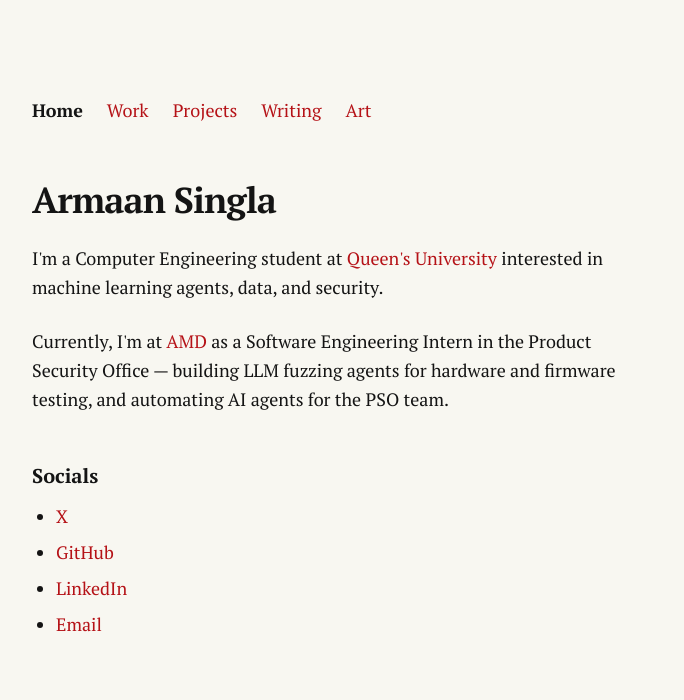
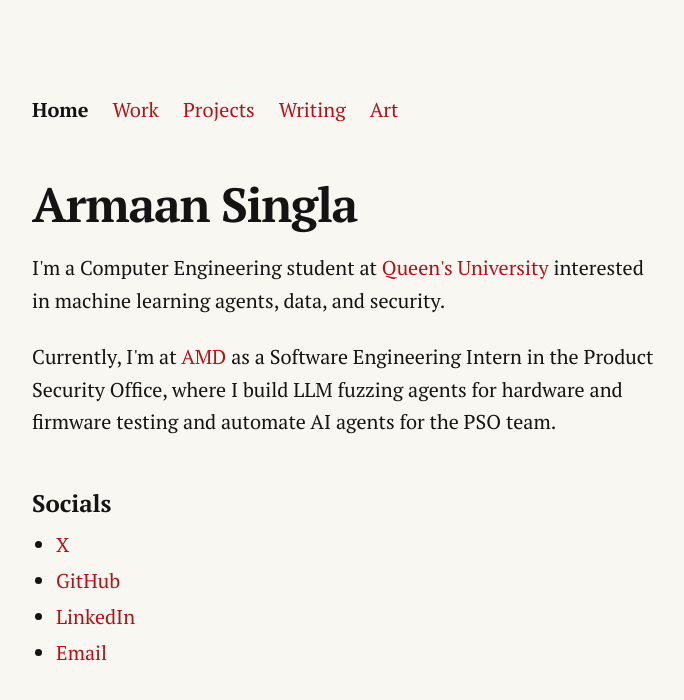
Before and after one commit to armaansingla14/personal-website, a React (Vite) app in the folder armaan-singla-portfolio-main/: page / in a window 1280 px wide. Shown: the top 700 px of the page, without its empty margins (296-980 px from the left). Built offline with nearby package versions, Linux system fonts and the light colour scheme.

Commit message:
Increase type scale, add Work logos, refine copy
Bump nav/heading/body sizes for readability; add company logo column
to Work entries; update AMD and Smith blurbs; remove em dashes on Home
and Projects.

```diff
--- a/armaan-singla-portfolio-main/src/components/Nav.tsx
+++ b/armaan-singla-portfolio-main/src/components/Nav.tsx
@@ -10,7 +10,7 @@ const links = [
 
 const Nav = () => {
   return (
-    <nav className="flex flex-wrap gap-x-6 gap-y-2 mb-14 text-lg">
+    <nav className="flex flex-wrap gap-x-6 gap-y-2 mb-14 text-xl">
       {links.map((l) => (
         <NavLink
           key={l.to}
--- a/armaan-singla-portfolio-main/src/pages/Art.tsx
+++ b/armaan-singla-portfolio-main/src/pages/Art.tsx
@@ -1,8 +1,8 @@
 const Art = () => {
   return (
     <div>
-      <h1 className="text-4xl font-bold tracking-tight mb-6">Art</h1>
-      <p className="text-lg text-muted-foreground">Coming soon.</p>
+      <h1 className="text-5xl font-bold tracking-tight mb-6">Art</h1>
+      <p className="text-xl text-muted-foreground">Coming soon.</p>
     </div>
   );
 };
--- a/armaan-singla-portfolio-main/src/pages/Home.tsx
+++ b/armaan-singla-portfolio-main/src/pages/Home.tsx
@@ -8,9 +8,9 @@ const socials = [
 const Home = () => {
   return (
     <div className="space-y-6">
-      <h1 className="text-4xl font-bold tracking-tight">Armaan Singla</h1>
+      <h1 className="text-5xl font-bold tracking-tight">Armaan Singla</h1>
 
-      <p className="text-lg leading-relaxed">
+      <p className="text-xl leading-relaxed">
         I'm a Computer Engineering student at{" "}
         <a
           href="https://www.queensu.ca/"
@@ -23,7 +23,7 @@ const Home = () => {
         interested in machine learning agents, data, and security.
       </p>
 
-      <p className="text-lg leading-relaxed">
+      <p className="text-xl leading-relaxed">
         Currently, I'm at{" "}
         <a
           href="https://www.amd.com/"
@@ -33,14 +33,14 @@ const Home = () => {
         >
           AMD
         </a>{" "}
-        as a Software Engineering Intern in the Product Security Office —
-        building LLM fuzzing agents for hardware and firmware testing, and
-        automating AI agents for the PSO team.
+        as a Software Engineering Intern in the Product Security Office, where I
+        build LLM fuzzing agents for hardware and firmware testing and automate
+        AI agents for the PSO team.
       </p>
 
       <div className="pt-6">
-        <h2 className="text-xl font-bold mb-3">Socials</h2>
-        <ul className="space-y-2 text-lg list-disc pl-6">
+        <h2 className="text-2xl font-bold mb-3">Socials</h2>
+        <ul className="space-y-2 text-xl list-disc pl-6">
           {socials.map((s) => (
             <li key={s.label}>
               <a
--- a/armaan-singla-portfolio-main/src/pages/NotFound.tsx
+++ b/armaan-singla-portfolio-main/src/pages/NotFound.tsx
@@ -3,9 +3,9 @@ import { Link } from "react-router-dom";
 const NotFound = () => {
   return (
     <div>
-      <h1 className="text-4xl font-bold tracking-tight mb-6">404</h1>
-      <p className="text-lg mb-4">This page doesn't exist.</p>
-      <Link to="/" className="link text-lg">
+      <h1 className="text-5xl font-bold tracking-tight mb-6">404</h1>
+      <p className="text-xl mb-4">This page doesn't exist.</p>
+      <Link to="/" className="link text-xl">
         Back home
       </Link>
     </div>
--- a/armaan-singla-portfolio-main/src/pages/Projects.tsx
+++ b/armaan-singla-portfolio-main/src/pages/Projects.tsx
@@ -3,7 +3,7 @@ const projects = [
     title: "Ordinum",
     href: "https://ordinum.org/",
     description:
-      "AI governance and observability platform for auditing, replaying, and controlling AI decisions in production — capturing prompts, outputs, tool calls, and execution context as replayable, audit-ready timelines.",
+      "AI governance and observability platform for auditing, replaying, and controlling AI decisions in production, capturing prompts, outputs, tool calls, and execution context as replayable, audit-ready timelines.",
   },
   {
     title: "Veritas",
@@ -15,7 +15,7 @@ const projects = [
     title: "PR Pilot",
     href: "https://github.com/armaansingla14/pr-pilot",
     description:
-      "Full-stack ML app predicting pull-request risk with a RandomForest — 0.84 AUC and 6 ms inference latency, with automated CI/CD.",
+      "Full-stack ML app predicting pull-request risk with a RandomForest, reaching 0.84 AUC and 6 ms inference latency, with automated CI/CD.",
   },
   {
     title: "Landlord Review App",
@@ -47,7 +47,7 @@ const projects = [
       "Computer-vision system for autonomous robot detection using custom-trained and optimized YOLOv5.",
   },
   {
-    title: "Walking–Running Classifier",
+    title: "Walking-Running Classifier",
     href: "https://github.com/armaansingla14/Walking-Running-292",
     description:
       "ML project classifying human motion from smartphone accelerometer data, with a PyQt5 desktop application.",
@@ -63,12 +63,12 @@ const projects = [
 const Projects = () => {
   return (
     <div>
-      <h1 className="text-4xl font-bold tracking-tight mb-10">Projects</h1>
+      <h1 className="text-5xl font-bold tracking-tight mb-10">Projects</h1>
 
       <div className="space-y-7">
         {projects.map((p) => (
           <div key={p.title}>
-            <h2 className="text-xl">
+            <h2 className="text-2xl">
               <a
                 href={p.href}
                 target="_blank"
@@ -78,7 +78,7 @@ const Projects = () => {
                 {p.title}
               </a>
             </h2>
-            <p className="mt-1 leading-relaxed text-foreground/90">
+            <p className="mt-1 text-xl leading-relaxed text-foreground/90">
               {p.description}
             </p>
           </div>
--- a/armaan-singla-portfolio-main/src/pages/Work.tsx
+++ b/armaan-singla-portfolio-main/src/pages/Work.tsx
@@ -2,15 +2,17 @@ const experiences = [
   {
     company: "AMD",
     href: "https://www.amd.com/",
+    logo: "/logos/amd.png",
     location: "Markham, ON",
     role: "Software Engineer Intern",
     period: "Summer 2026",
     description:
-      "Building LLM fuzzing agents for hardware and firmware test generation and crash triage, plus JIRA-to-disclosure automation and AI security-notice generation for the Product Security Office.",
+      "Building LLM fuzzing agents for hardware and firmware test generation and crash triage, and building automation AI agents for the Product Security Office.",
   },
   {
     company: "Geotab",
     href: "https://www.geotab.com/",
+    logo: "/logos/geotab.png",
     location: "Toronto, ON",
     role: "AI Agent Developer Intern",
     period: "Winter 2026",
@@ -20,15 +22,17 @@ const experiences = [
   {
     company: "Smith Engineering",
     href: "https://smithengineering.queensu.ca/",
+    logo: "/logos/smith.png",
     location: "Kingston, ON",
     role: "Teaching Assistant",
     period: "Fall 2025",
     description:
-      "Selected as 1 of 2 undergraduates for ELEC 290; TA for APSC 141, supporting 800+ first-year students.",
+      "Led 5 student teams through the full electrical and computer engineering design practice, managing each software/electrical project from concept to completion as project manager. Also a TA for APSC 141, supporting 800+ first-year students.",
   },
   {
     company: "Scotiabank",
     href: "https://www.scotiabank.com/",
+    logo: "/logos/scotiabank.png",
     location: "Toronto, ON",
     role: "Data Science Intern",
     period: "Summer 2025",
@@ -38,6 +42,7 @@ const experiences = [
   {
     company: "Home Trust Company",
     href: "https://www.hometrust.ca/",
+    logo: "/logos/hometrust.png",
     location: "Toronto, ON",
     role: "Data Science Intern",
     period: "Summer 2024",
@@ -47,6 +52,7 @@ const experiences = [
   {
     company: "GuestLogix",
     href: "https://www.guestlogix.com/",
+    logo: "/logos/guestlogix.png",
     location: "Toronto, ON",
     role: "Software Engineer Intern",
     period: "Winter 2024",
@@ -58,12 +64,13 @@ const experiences = [
 const Work = () => {
   return (
     <div>
-      <h1 className="text-4xl font-bold tracking-tight mb-10">Work</h1>
+      <h1 className="text-5xl font-bold tracking-tight mb-10">Work</h1>
 
-      <div className="space-y-8">
+      <div className="space-y-10">
         {experiences.map((exp) => (
-          <div key={exp.company}>
-            <h2 className="text-xl">
+          <div key={exp.company} className="flex items-start gap-4">
+            <div className="flex-1">
+              <h2 className="text-2xl">
                 <a
                   href={exp.href}
                   target="_blank"
@@ -74,15 +81,21 @@ const Work = () => {
                 </a>{" "}
                 <span className="text-muted-foreground">— {exp.location}</span>
               </h2>
-            <p className="font-bold mt-1">
+              <p className="text-xl font-bold mt-1">
                 {exp.role}{" "}
                 <span className="font-normal text-muted-foreground">
                   · {exp.period}
                 </span>
               </p>
-            <p className="mt-2 leading-relaxed text-foreground/90">
+              <p className="mt-2 text-xl leading-relaxed text-foreground/90">
                 {exp.description}
               </p>
+            </div>
+            <img
+              src={exp.logo}
+              alt={`${exp.company} logo`}
+              className="h-16 w-16 shrink-0 rounded-md object-contain"
+            />
           </div>
         ))}
       </div>
--- a/armaan-singla-portfolio-main/src/pages/Writing.tsx
+++ b/armaan-singla-portfolio-main/src/pages/Writing.tsx
@@ -1,8 +1,8 @@
 const Writing = () => {
   return (
     <div>
-      <h1 className="text-4xl font-bold tracking-tight mb-6">Writing</h1>
-      <p className="text-lg text-muted-foreground">Coming soon.</p>
+      <h1 className="text-5xl font-bold tracking-tight mb-6">Writing</h1>
+      <p className="text-xl text-muted-foreground">Coming soon.</p>
     </div>
   );
 };
```
Also changed, not shown: armaan-singla-portfolio-main/public/logos/README.txt (added). Lines whose indentation alone changed are shown as unchanged.
